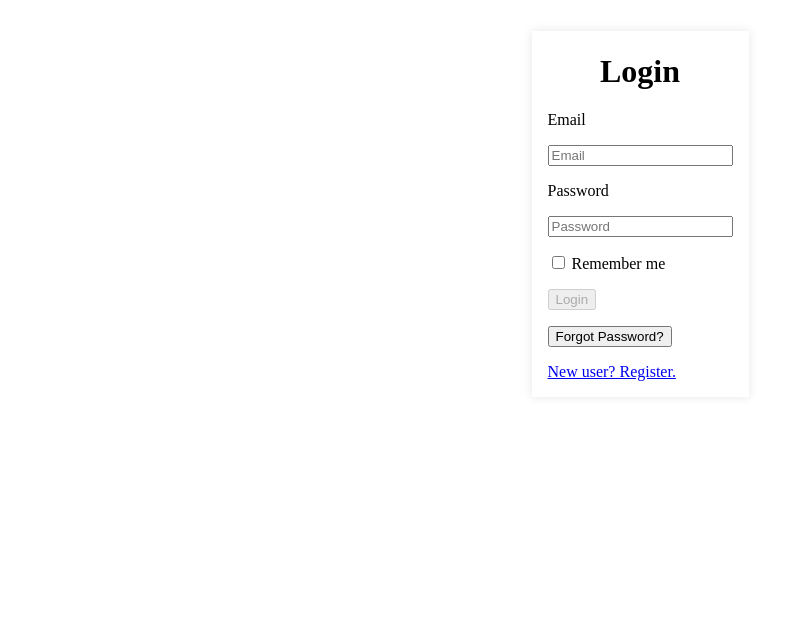
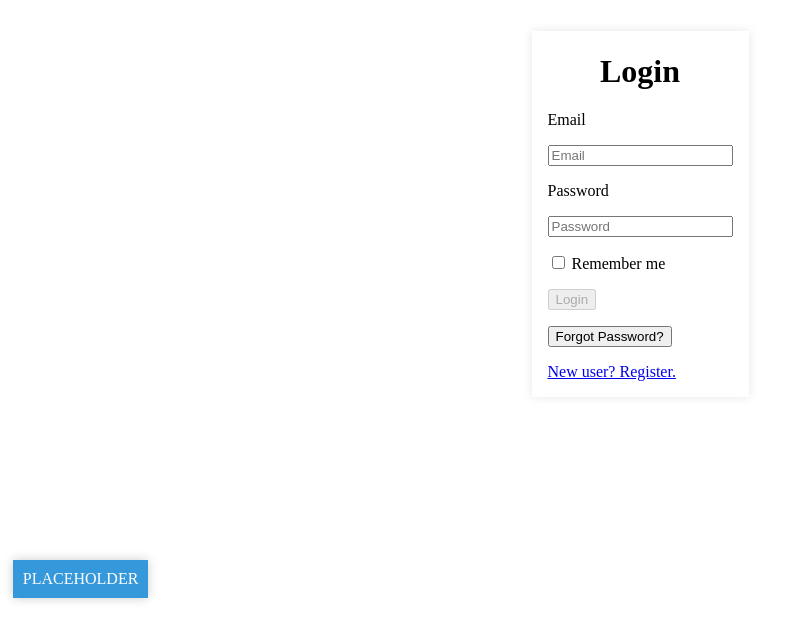
Before and after one commit to dominicgaliano/personal-finance-app, a SvelteKit app: page /login in a window 1280 px wide. Shown: the part 194-816 px from the top of the page, without its empty margins (0-787 px from the left). Built offline with nearby package versions, Linux system fonts and the light colour scheme; no server answers.

Commit message:
Add dev only auth status floating window

```diff
--- a/src/routes/+layout.svelte
+++ b/src/routes/+layout.svelte
@@ -1,4 +1,4 @@
-<script>
+<script lang="ts">
     import { onMount } from "svelte";
     import { initFirebase } from "$lib/client/firebase";
     import { auth as authStore } from "../stores/auth";
@@ -11,3 +11,22 @@
 </script>
 
 <slot />
+
+<!-- FIXME: Dev Only Utility -->
+{#if import.meta.env.DEV}
+    <div class="fixed-box">
+        PLACEHOLDER
+    </div>
+{/if}
+
+<style>
+  .fixed-box {
+    position: fixed;
+    bottom: 1%;
+    left: 1%;
+    background-color: #3498db;
+    color: #fff;
+    padding: 10px;
+    box-shadow: 0 0 10px rgba(0, 0, 0, 0.2);
+  }
+</style>
```
